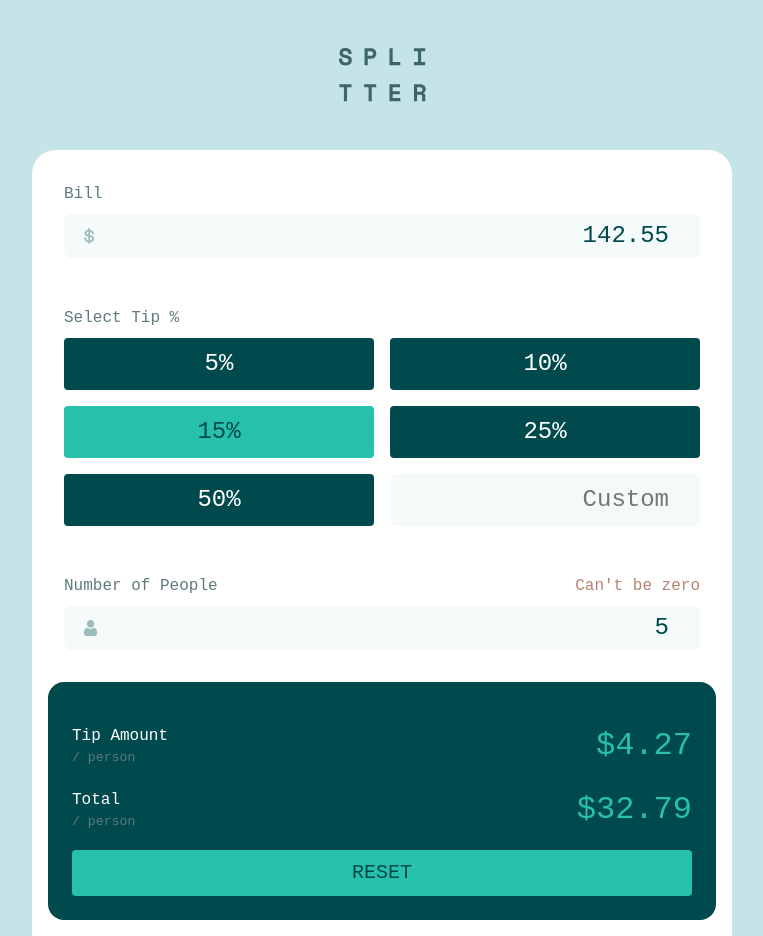
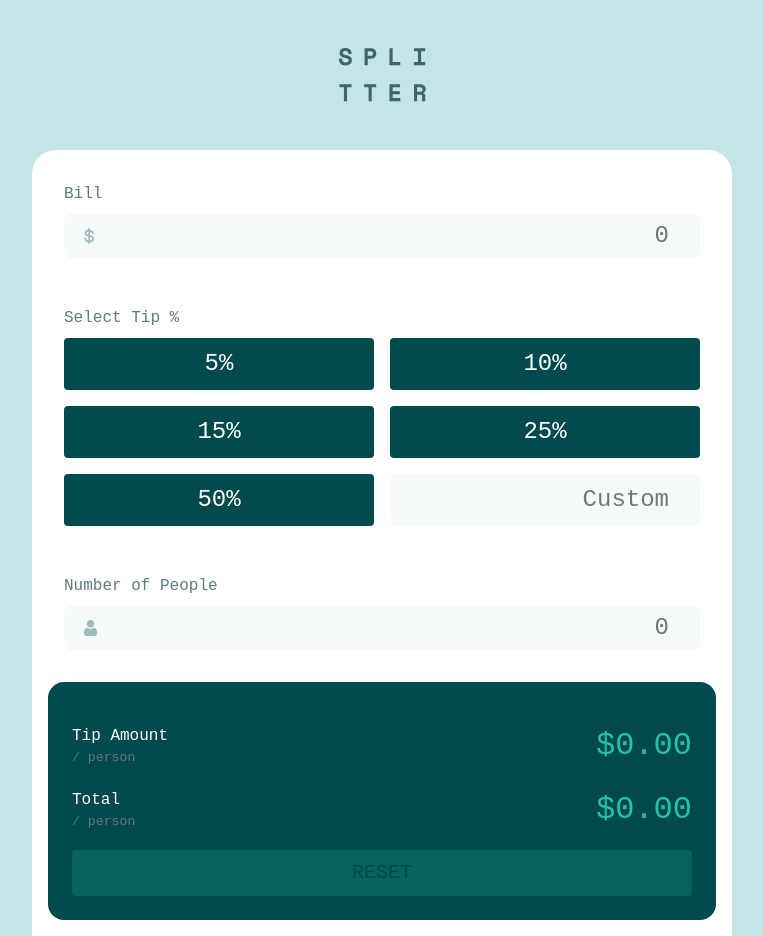
Before and after one commit to michael-truscott/frontendmentor_tip-calculator, a React (Create React App) app: page / in a window 1280 px wide. Shown: the whole page, without its empty margins (258-1021 px from the left). Built offline with nearby package versions, Linux system fonts and the light colour scheme.

Commit message:
Implement tip calculator state and logic Add disabled style for button

```diff
--- a/src/components/TipCalculator.js
+++ b/src/components/TipCalculator.js
@@ -1,46 +1,82 @@
+import { useState } from "react";
 import dollarIcon from "../images/icon-dollar.svg";
 import personIcon from "../images/icon-person.svg";
 
 export default function TipCalculator() {
+  const [numPeople, setNumPeople] = useState(null);
+  const [billAmount, setBillAmount] = useState(null);
+  const [tipPercent, setTipPercent] = useState({ percent: 0, custom: false });
+
+  let tipAmount = "$0.00";
+  let total = "$0.00";
+  if (numPeople > 0 && billAmount >= 0) {
+    let totalTipPerPerson = billAmount * (tipPercent.percent / 100) / numPeople;
+    let totalPerPerson = billAmount / numPeople + totalTipPerPerson;
+    tipAmount = "$" + totalTipPerPerson.toLocaleString(undefined, { minimumFractionDigits: 2, maximumFractionDigits: 2});
+    total = "$" + totalPerPerson.toLocaleString(undefined, { minimumFractionDigits: 2, maximumFractionDigits: 2});
+  }
+  const onResetClicked = () => {
+    setNumPeople(null);
+    setBillAmount(null);
+    setTipPercent({percent: 0, custom: false});
+  };
+  const resetDisabled = numPeople === null && billAmount === null &&
+    tipPercent.percent === 0 && tipPercent.custom === false;
+
   return (
     <div className="TipCalculator">
-      <BillAmountField />
-      <TipPercentSection />
-      <NumOfPeopleField error={true} />
-      <TotalDisplay />
+      <BillAmountField billAmount={billAmount} setBillAmount={setBillAmount} />
+      <TipPercentSection tipPercent={tipPercent} setTipPercent={setTipPercent} />
+      <NumOfPeopleField numPeople={numPeople} setNumPeople={setNumPeople} error={numPeople === 0} />
+      <TotalDisplay tipAmount={tipAmount} total={total} onResetClicked={onResetClicked} resetDisabled={resetDisabled} />
     </div>
   );
 }
 
-function BillAmountField() {
+function BillAmountField({billAmount, setBillAmount}) {
   return (
     <div className="InputGroup">
       <p>Bill</p>
       <div className="input-container">
         <img className="input-icon" src={dollarIcon} alt="" />
-        <input type="number" min={0} step={0.01} value={142.55} />
+        <input type="number" min={0} step={0.01}
+          value={billAmount ?? ""}
+          placeholder="0"
+          onChange={(e) => setBillAmount(e.target.value)}
+        />
       </div>
     </div>
   );
 }
 
-function TipPercentSection() {
+function TipPercentSection({tipPercent, setTipPercent}) {
   return (
     <div className="InputGroup">
       <p>Select Tip %</p>
       <div className="TipPercentSection__choices">
-        <button>5%</button>
-        <button>10%</button>
-        <button className="btn-highlighted">15%</button>
-        <button>25%</button>
-        <button>50%</button>
-        <input type="number" placeholder="Custom" />
+        {
+          [5,10,15,25,50].map((num, index) => {
+            return (
+              <button key={index}
+                className={(!tipPercent.custom && tipPercent.percent === num) ? "btn-highlighted" : undefined}
+                onClick={() => setTipPercent({percent: num, custom: false})}
+              >
+                {num}%
+              </button>
+            );
+          })
+        }
+        <input type="number" placeholder="Custom"
+          value={tipPercent.custom ? tipPercent.percent : ""}
+          min={0} max={100}
+          onChange={(e) => setTipPercent({percent: Number(e.target.value), custom: true})}
+        />
       </div>
     </div>
   );
 }
 
-function NumOfPeopleField({error}) {
+function NumOfPeopleField({numPeople, setNumPeople, error}) {
   return (
     <div className="InputGroup">
       <div className="flex-row">
@@ -49,13 +85,16 @@ function NumOfPeopleField({error}) {
       </div>
       <div className="input-container">
         <img className="input-icon" src={personIcon} alt="" />
-        <input className={error && "error"} type="number" value={5} />
+        <input className={error ? "error" : undefined} type="number" min={0}
+          placeholder="0"
+          value={numPeople ?? ""} onChange={(e) => setNumPeople(Number(e.target.value))}
+        />
       </div>
     </div>
   );
 }
 
-function TotalDisplay() {
+function TotalDisplay({tipAmount, total, onResetClicked, resetDisabled}) {
   return (
     <div className="TotalDisplay">
       <div className="TotalDisplay__group">
@@ -63,7 +102,7 @@ function TotalDisplay() {
           <p className="TotalDisplay__title">Tip Amount</p>
           <p className="TotalDisplay__per-person">/ person</p>
         </div>
-        <p className="TotalDisplay__amount">{"$4.27"}</p>
+        <p className="TotalDisplay__amount">{tipAmount}</p>
       </div>
 
       <div className="TotalDisplay__group">
@@ -71,10 +110,14 @@ function TotalDisplay() {
           <p className="TotalDisplay__title">Total</p>
           <p className="TotalDisplay__per-person">/ person</p>
         </div>
-        <p className="TotalDisplay__amount">{"$32.79"}</p>
+        <p className="TotalDisplay__amount">{total}</p>
       </div>
 
-      <button className={"TotalDisplay__reset-btn " + (true && "btn-highlighted")}>Reset</button>
+      <button className={"TotalDisplay__reset-btn " + (true && "btn-highlighted")} onClick={onResetClicked}
+        disabled={resetDisabled}
+        >
+          Reset
+      </button>
     </div>
   );
 }
--- a/src/index.css
+++ b/src/index.css
@@ -105,9 +105,14 @@ button {
   cursor: pointer;
 }
 
-button:hover {
+button:hover:enabled {
   background-color: var(--col-hover-cyan);
   color: var(--col-very-dark-cyan);
+}
+
+button:disabled {
+  opacity: 0.2;
+  cursor: not-allowed;
 }
 
 .btn-highlighted {
```
